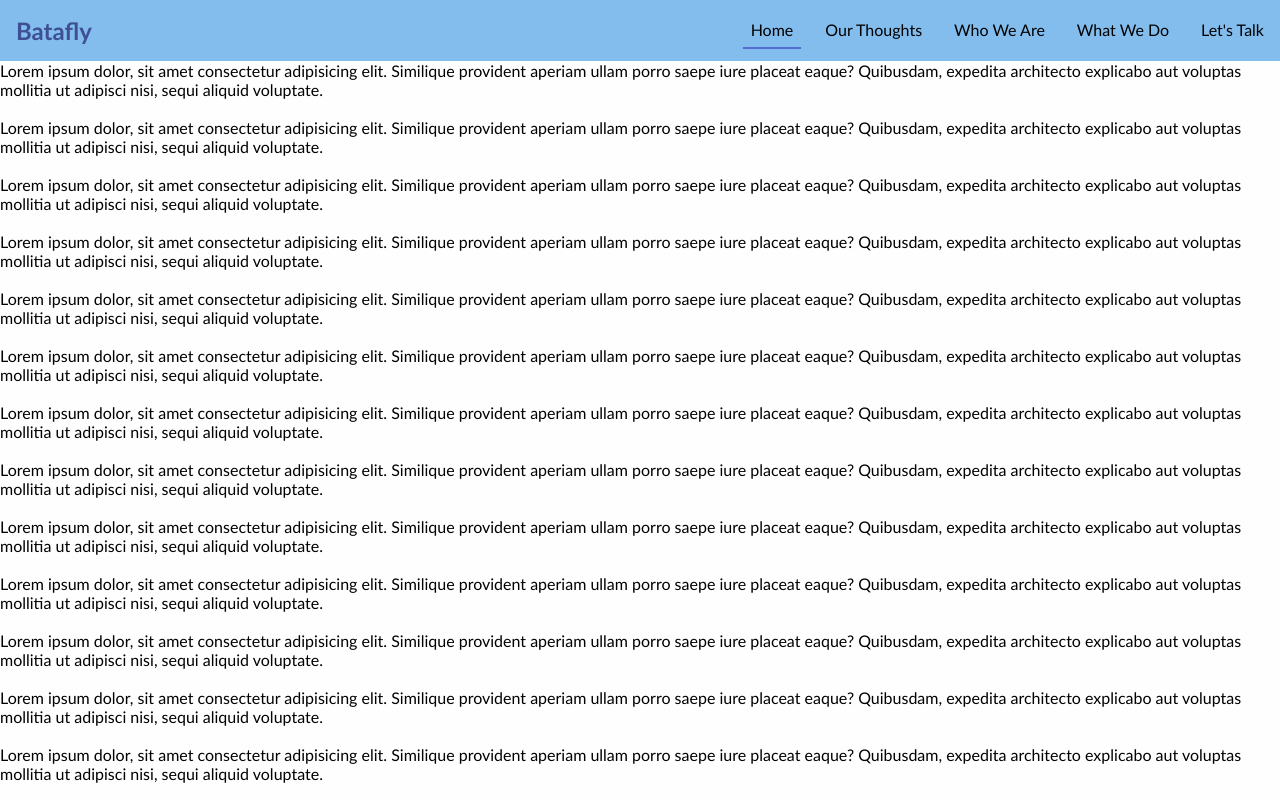
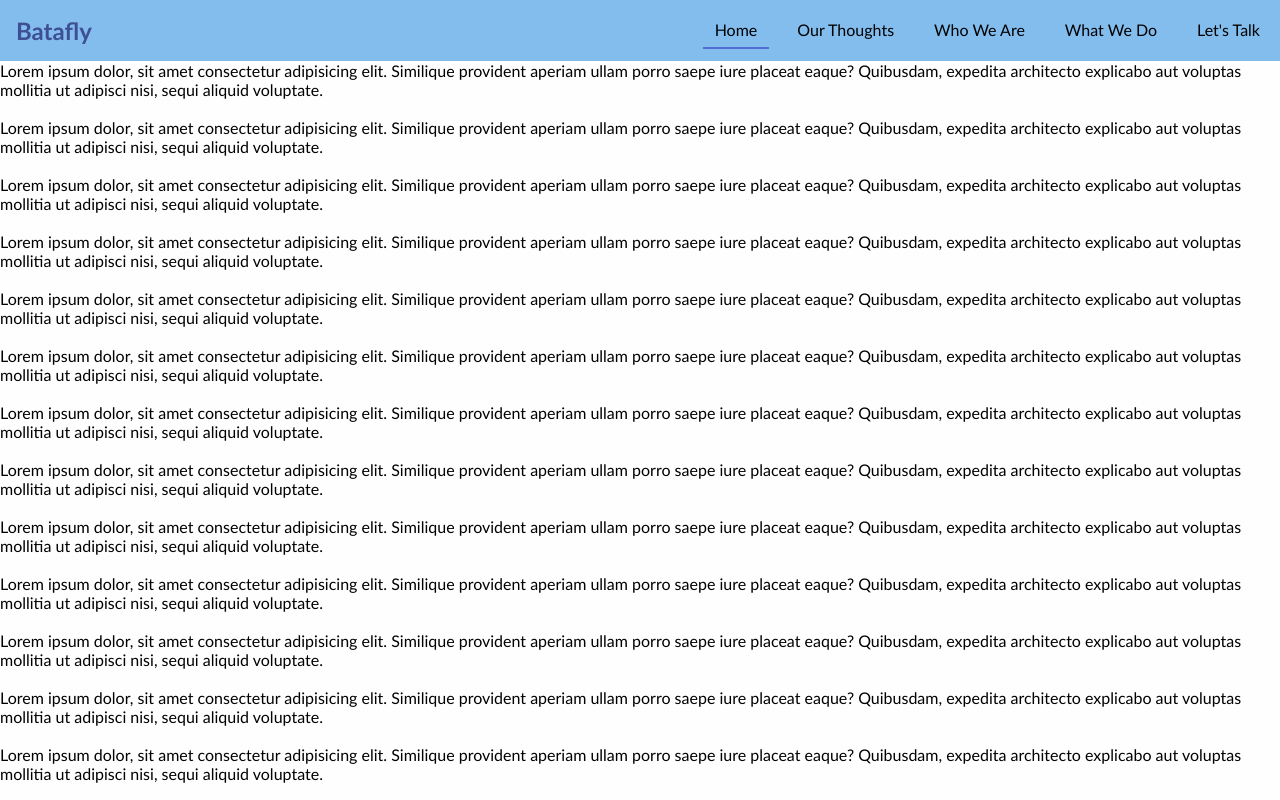
Before and after one commit to NtandoMgo/Batafly-final-web, a React (Vite) app: page / in a window 1280 px wide. Shown: the top 800 px of the page. Built offline with nearby package versions, Linux system fonts and the light colour scheme.

Commit message:
advance hover

```diff
--- a/src/components/nav/Navbar.css
+++ b/src/components/nav/Navbar.css
@@ -33,7 +33,7 @@ nav ul li a {
     display: block;
     text-decoration: none;
     color: black;
-    padding: 0.5rem;
+    padding: 0.5rem 0.75rem;
     margin: 0 0.5rem;
     border-radius: 0.5rem;
 }
```
